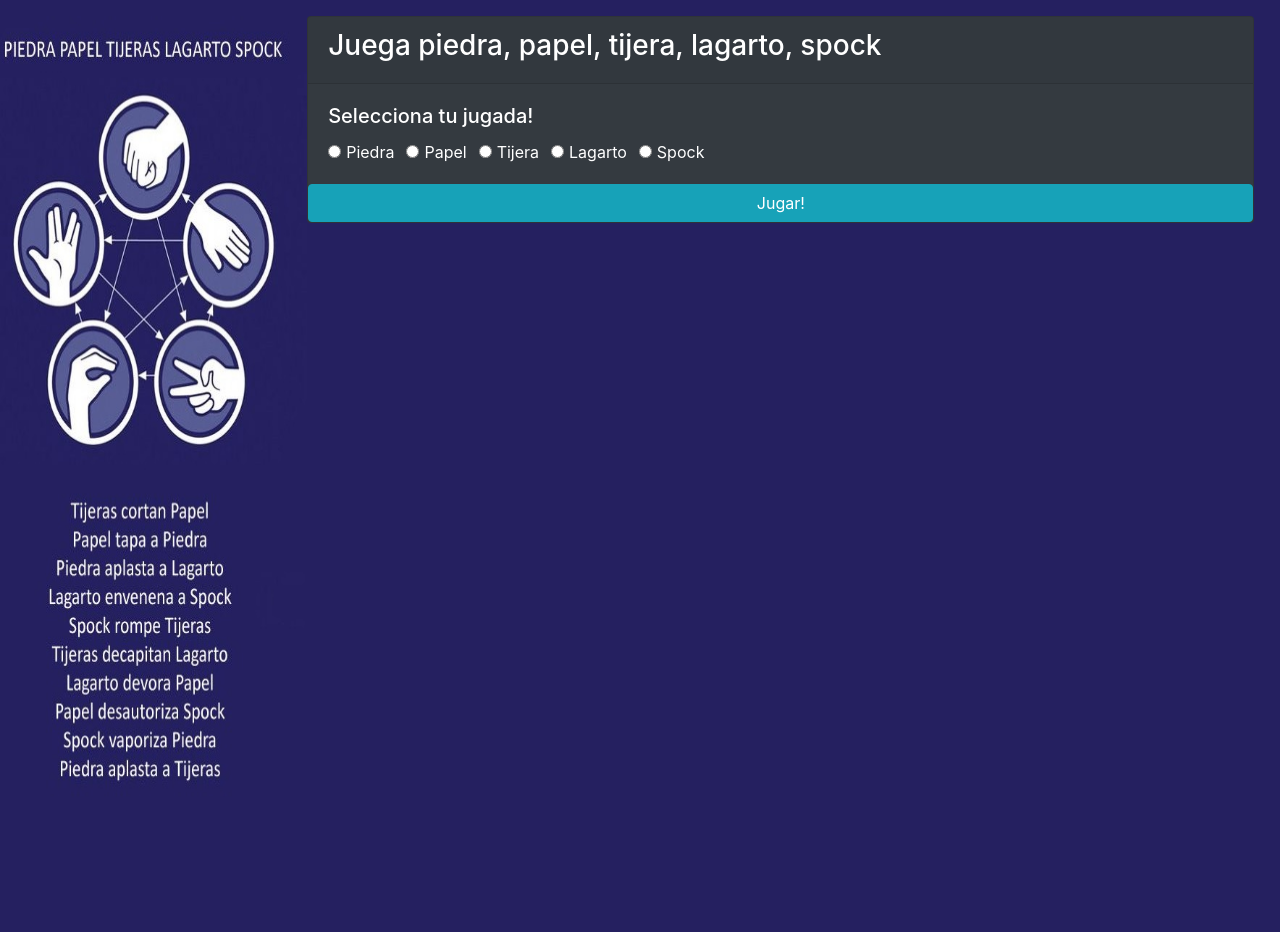
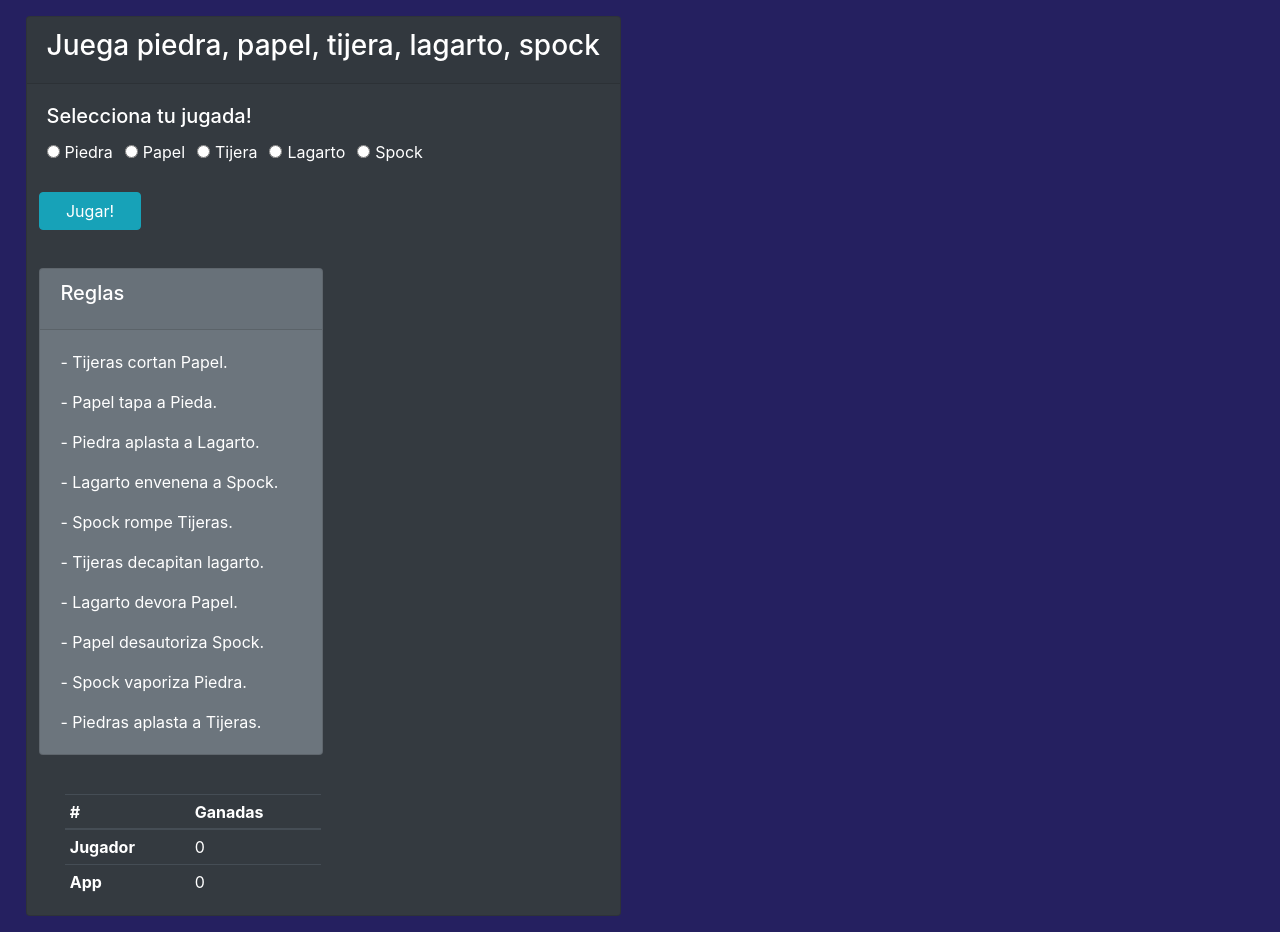
Before and after one commit to GonzaloBaez/unq-ui-gonzalo-baez-trabajo-final, a React (Create React App) app: page / in a window 1280 px wide. Before the commit the page ends 808 px from the top, so only its background shows below. Built offline with nearby package versions, Linux system fonts and the light colour scheme.

Commit message:
ya se puede jugar contra la app, mejorando diseño

```diff
--- a/src/App.css
+++ b/src/App.css
@@ -1,16 +1,50 @@
 
 .reglas{
-  height: 99vh;
   float:left;
+  width: fit-content;
+  margin-left: 1vw;
+  margin-right: 1vw;
+  margin-top: 4vh;
+  margin-bottom: 0.5vw;
 
-  width: 24vw;
+}
+
+.resultado{
+  float: right;
+  margin-top: 2vh;
+  margin-left: 3vw;
+  width: 20vw;
+
+}
+
+
+.card-text{
+  padding-right: 3vh;
 }
 
 .juego{
-  margin-right: 2vw;
   margin-top: 2vh;
+  margin-left: 2vw;
+  width: fit-content;
+  float: left;
 }
 
 .form-check-label{
   color: rgb(255, 255, 255);
 }
+
+
+.btn{
+  margin-left: 1vw;
+  margin-right: 0.5vw;
+  margin-top: 1vh;
+  margin-bottom: 0.5vw;
+  width: fit-content;
+  padding-left: 2vw;
+  padding-right: 2vw;
+}
+
+.alert{
+  margin-left: 1vw;
+  width: fit-content;
+}
--- a/src/App.js
+++ b/src/App.js
@@ -6,14 +6,17 @@ import  reglas from './reglas.jpg';
 
 function App() {
   const [jugada,setJugada]= useState()
-  const [jugadas,setJugadas] = useState([{nombre:"piedra",ganaA:["lagarto","tijera"]},
-                                        {nombre:"papel",ganaA:["piedra","spoke"]},
-                                        {nombre:"tijera",ganaA:["lagarto","papel"]},
-                                        {nombre:"lagarto",ganaA:["spock","papel"]},
-                                        {nombre:"spock",ganaA:["tijeras","piedra"]}])
+  const [jugadas,setJugadas] = useState([{nombre:"Piedra",ganaA:["Lagarto","Tijera"]},
+                                        {nombre:"Papel",ganaA:["Piedra","Spoke"]},
+                                        {nombre:"Tijera",ganaA:["Lagarto","Papel"]},
+                                        {nombre:"Lagarto",ganaA:["Spock","Papel"]},
+                                        {nombre:"Spock",ganaA:["Tijeras","Piedra"]}])
   const [inicioPartida,setInicioPartida] = useState(false)
   const [jugadaApp,setJugadaApp]= useState()
   const [noEligioJugada,setNoEligioJugada] = useState(false)
+  const [resultado,setResultado] = useState()
+  const [ganadasApp,setGanadasApp] = useState(0)
+  const [ganadasJugador,setGanadasJugador] = useState(0)
 
   const numeroAleatorio = () =>{
     return Math.floor(Math.random() * (jugadas.length))
@@ -30,6 +33,20 @@ function App() {
     })
   }
 
+  const setResultadoPartida= (jugadaDeApp) => {
+    let esEmpate = jugada == jugadaDeApp.nombre
+    let ganoPartida = !jugadaDeApp.ganaA.some(elem => elem == jugada)
+    if(esEmpate){
+      setResultado("Empate!! Vuelve a jugar para ganar ;)")
+    }else if(ganoPartida){
+      setResultado("Ganaste!! Podras hacerlo de nuevo? ;)")
+      setGanadasJugador(ganadasJugador+1)
+    }else{
+      setResultado("Perdiste, una lastima :(. Lo intentas de nuevo?")
+      setGanadasApp(ganadasApp+1)
+    }
+  }
+
   const jugar = (event) =>{
     let eligioJugada = !!jugada
     if(eligioJugada){
@@ -39,6 +56,7 @@ function App() {
       setInicioPartida(true)
       disableEnableInputs()
       setNoEligioJugada(false)
+      setResultadoPartida(jugadaAleatoriaApp)
     }else{
       setNoEligioJugada(true)
     }
@@ -51,43 +69,77 @@ function App() {
   }
   return (
     <>
-
-        <div>
-          <img src={reglas} className="reglas" alt="reglas del juego"/>
-        </div>
         <div className="juego card text-white bg-dark mb-3" >
           <div className="card-header"><h3>Juega piedra, papel, tijera, lagarto, spock</h3></div>
             <div className="card-body">
               <h5 className="card-title">Selecciona tu jugada!</h5>
               <div className="form-check form-check-inline">
-                <input className="form-check-input" type="radio" name="inlineRadioOptions" id="inlineRadio1" value="piedra" onClick={handleOnClick}/>
+                <input className="form-check-input" type="radio" name="inlineRadioOptions" id="inlineRadio1" value="Piedra" onClick={handleOnClick}/>
                 <label className="form-check-label" for="inlineRadio1">Piedra</label>
               </div>
               <div className="form-check form-check-inline">
-                <input className="form-check-input" type="radio" name="inlineRadioOptions" id="inlineRadio1" value="papel" onClick={handleOnClick}/>
+                <input className="form-check-input" type="radio" name="inlineRadioOptions" id="inlineRadio1" value="Papel" onClick={handleOnClick}/>
                 <label className="form-check-label" for="inlineRadio1">Papel</label>
               </div>
               <div className="form-check form-check-inline">
-                <input className="form-check-input" type="radio" name="inlineRadioOptions" id="inlineRadio1" value="tijera" onClick={handleOnClick}/>
+                <input className="form-check-input" type="radio" name="inlineRadioOptions" id="inlineRadio1" value="Tijera" onClick={handleOnClick}/>
                 <label className="form-check-label" for="inlineRadio1">Tijera</label>
               </div>
               <div className="form-check form-check-inline">
-                <input className="form-check-input" type="radio" name="inlineRadioOptions" id="inlineRadio1" value="lagarto" onClick={handleOnClick}/>
+                <input className="form-check-input" type="radio" name="inlineRadioOptions" id="inlineRadio1" value="Lagarto" onClick={handleOnClick}/>
                 <label className="form-check-label" for="inlineRadio1">Lagarto</label>
               </div>
               <div className="form-check form-check-inline">
-                <input className="form-check-input" type="radio" name="inlineRadioOptions" id="inlineRadio1" value="spock" onClick={handleOnClick}/>
+                <input className="form-check-input" type="radio" name="inlineRadioOptions" id="inlineRadio1" value="Spock" onClick={handleOnClick}/>
                 <label className="form-check-label" for="inlineRadio1">Spock</label>
               </div>
           </div>
-          {inicioPartida && <div class="alert alert-info" role="alert">Jugada elegida: {jugada}, jugada app: {jugadaApp}</div>}
+          {inicioPartida && <div class="alert alert-info" role="alert">
+            Jugada elegida: {jugada}, jugada app: {jugadaApp.nombre}. {resultado}
+            </div>}
           {noEligioJugada && <div class="alert alert-warning" role="alert">Tiene que elegir una jugada</div>}
           {!inicioPartida && <button type="button" class="btn btn-info" onClick={jugar}>Jugar!</button>}
           {inicioPartida && <button type="button" class="btn btn-info" onClick={reset}>Volver a jugar</button>}
+
+          <div className="reglas">
+            <div class="card text-white bg-secondary mb-3">
+              <div class="card-header"><h5 class="card-title">Reglas</h5></div>
+              <div class="card-body">
+
+                <p class="card-text">- Tijeras cortan Papel.</p>
+                <p class="card-text">- Papel tapa a Pieda.</p>
+                <p class="card-text">- Piedra aplasta a Lagarto.</p>
+                <p class="card-text">- Lagarto envenena a Spock.</p>
+                <p class="card-text">- Spock rompe Tijeras.</p>
+                <p class="card-text">- Tijeras decapitan lagarto.</p>
+                <p class="card-text">- Lagarto devora Papel.</p>
+                <p class="card-text">- Papel desautoriza Spock.</p>
+                <p class="card-text">- Spock vaporiza Piedra.</p>
+                <p class="card-text">- Piedras aplasta a Tijeras.</p>
+              </div>
+            </div>
+          </div>
+
+          <div className="resultado">
+          <table class="table table-sm table-dark">
+            <thead>
+              <tr>
+                <th scope="col">#</th>
+                <th scope="col">Ganadas</th>
+              </tr>
+            </thead>
+            <tbody>
+              <tr>
+                <th scope="row">Jugador</th>
+                <td>{ganadasJugador}</td>
+              </tr>
+              <tr>
+                <th scope="row">App</th>
+                <td>{ganadasApp}</td>
+              </tr>
+            </tbody>
+          </table>
         </div>
-
-        <div className="juego">
-
         </div>
 
     </>
```
Also changed, not shown: src/reglas.jpg.
